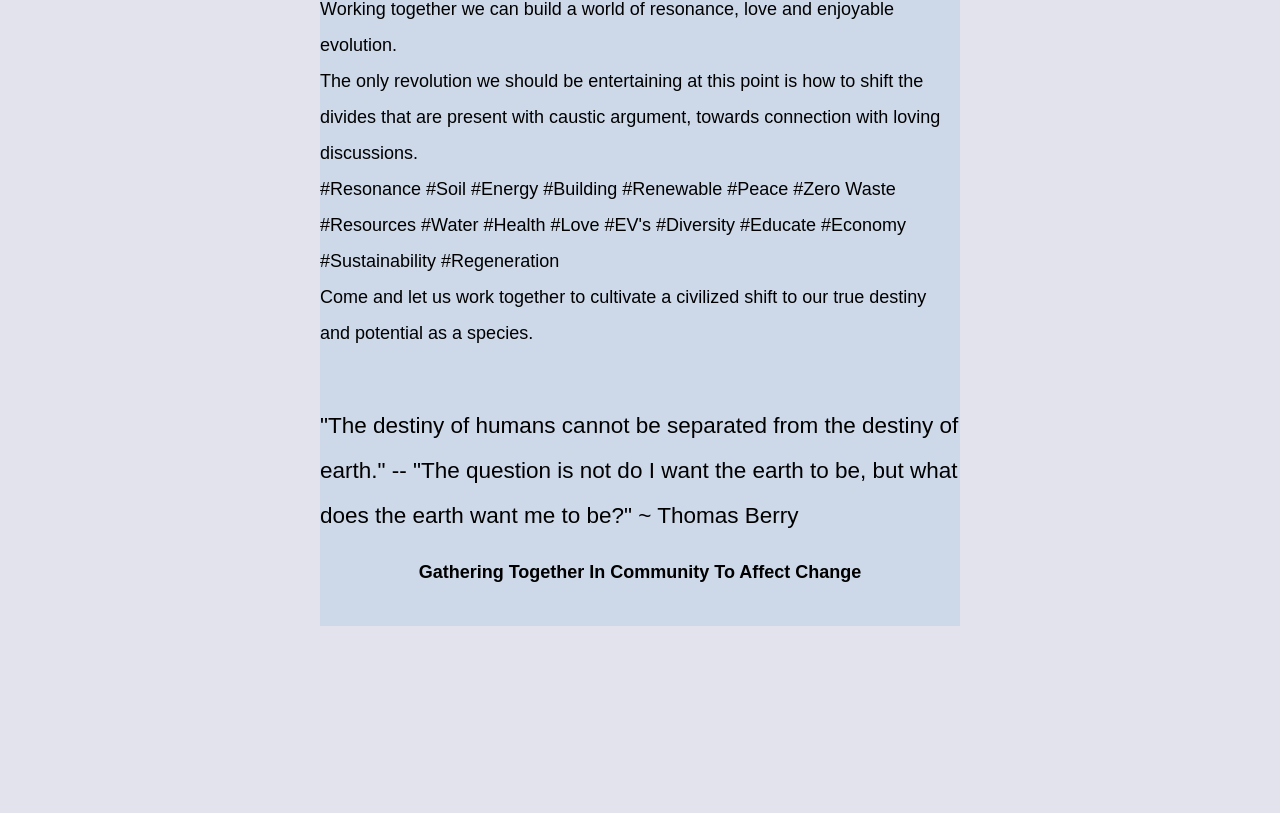
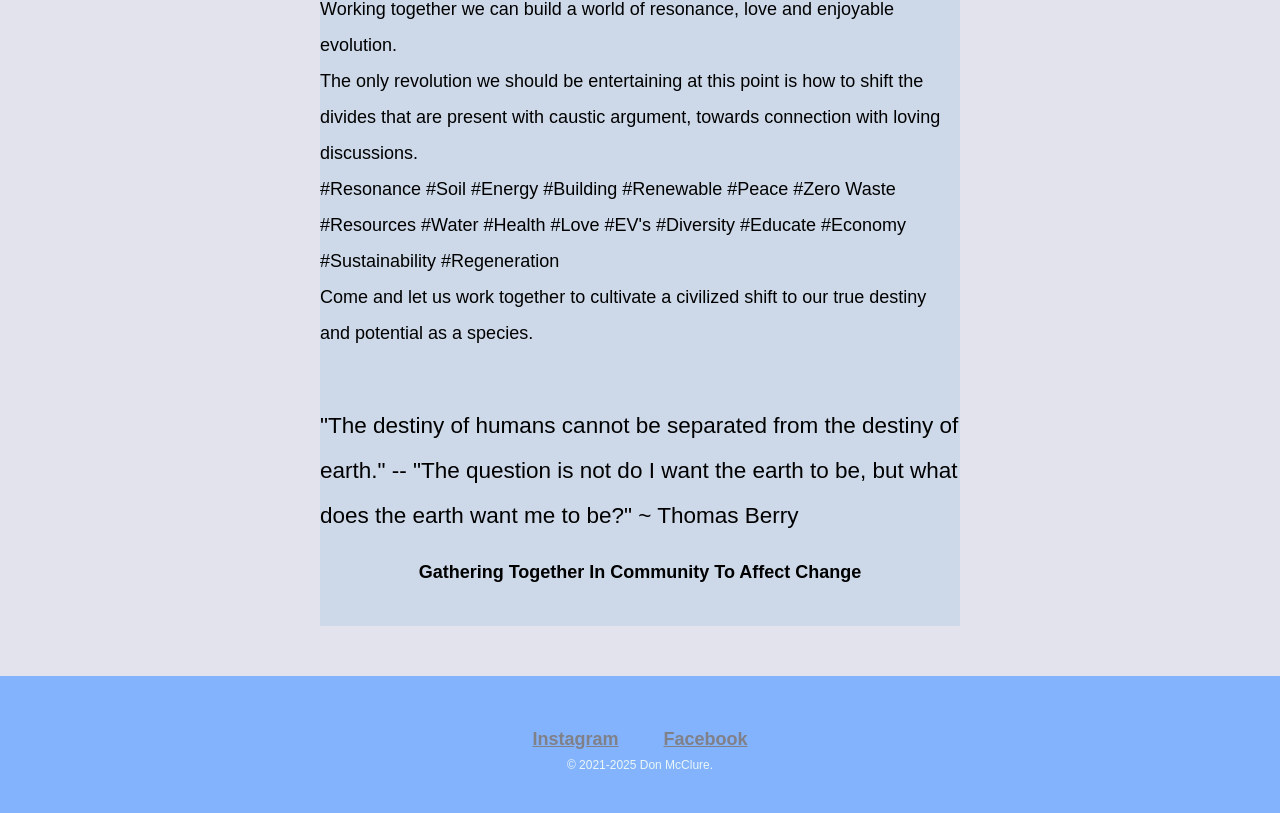
Before and after one commit to dmcclure80/sustain, a plain HTML site: page blog.html in a window 1280 px wide. Shown: the part 3055-3868 px from the top of the page. Before the commit the page ends 3731 px from the top, so only its background shows below. Drawn offline with nearby package versions, Linux system fonts and the light colour scheme.

Commit message:
Add files via upload
Update copyright

```diff
--- a/blog.html
+++ b/blog.html
@@ -229,6 +229,13 @@
             src="https://marvelous-producer-1237.ck.page/87a0d85a5c/index.js"></script>
     </p>
   </div>
+  <div class="bottom">
+    <!--<a class="footer-link" href="https://www.sw2inform.com/">Software To Inform</a>
+  <a class="footer-link" href="https://twitter.com/">Twitter</a>-->
+    <a class="footer-link" href="https://www.instagram.com/donmc9/">Instagram</a>
+    <a class="footer-link" href="https://www.facebook.com/don.mcclure.5">Facebook</a>
+    <p class="copyright">© 2021-2025 Don McClure.</p>
+  </div>
   <script src="https://ajax.googleapis.com/ajax/libs/jquery/3.4.1/jquery.min.js"></script>
   <script src="https://stackpath.bootstrapcdn.com/bootstrap/4.3.1/js/bootstrap.min.js"
     integrity="sha384-JjSmVgyd0p3pXB1rRibZUAYoIIy6OrQ6VrjIEaFf/nJGzIxFDsf4x0xIM+B07jRM"
```
Also changed, not shown: index.html (+1 -1 lines), why.html (+7 -0 lines).
